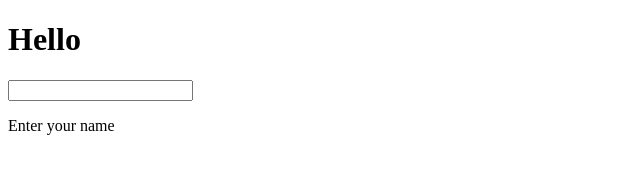
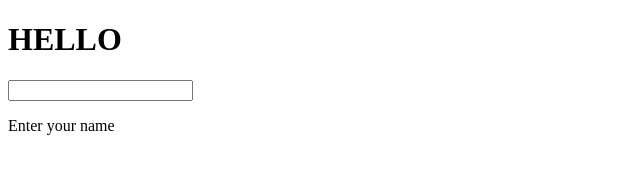
Before and after one commit to kamilMaksudov/gitTutorial, a plain HTML site: page index.html in a window 1280 px wide. Shown: the full height of the page, 0-640 px from the left. Drawn offline with Linux system fonts and the light colour scheme.

Commit message:
Capitilized a heding 1

```diff
--- a/index.html
+++ b/index.html
@@ -5,7 +5,7 @@
     <title>A Git Tutorium</title>
   </head>
   <body>
-  <h1>Hello</h1>
+  <h1>HELLO</h1>
   <input type="text" name="" value="">
   <p>Enter your name</p>
   </body>
```
